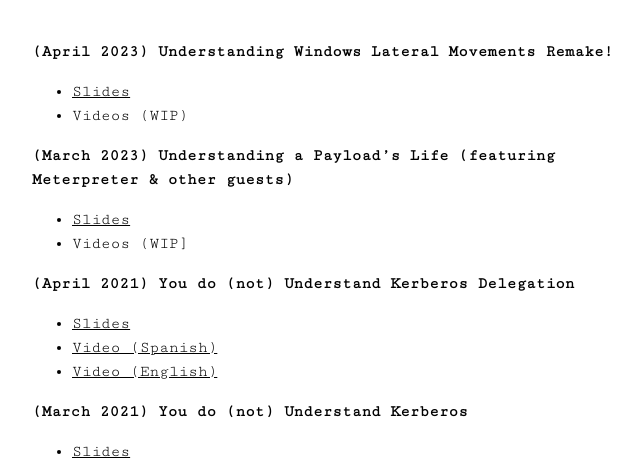
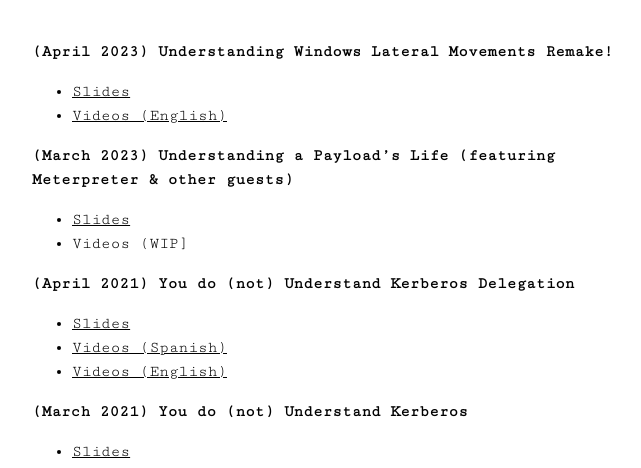
Before and after one commit to attl4s/attl4s.github.io, a Jekyll site: the page built from index.md, in a window 1280 px wide. Shown: the part 425-893 px from the top of the page, without its empty margins (292-933 px from the left). Built offline with Jekyll 4.4.1, drawn with Linux system fonts in a browser that asks for light colours.

Commit message:
lateral movs videos

```diff
--- a/index.md
+++ b/index.md
@@ -9,7 +9,7 @@ title: Blog
 
 **(April 2023) Understanding Windows Lateral Movements Remake!**
 * [Slides](https://attl4s.github.io/assets/pdf/Understanding_Windows_Lateral_Movements_2023.pdf)
-* Videos (WIP)
+* [Videos (English)](https://www.youtube.com/watch?v=OjWn4VUeT8A&list=PLwb6et4T42ww94O3z5QDNQsO1f_BwhX-L)
 
 **(March 2023) Understanding a Payload's Life (featuring Meterpreter & other guests)**
 * [Slides](https://attl4s.github.io/assets/pdf/Understanding_a_Payloads_Life.pdf)
@@ -17,8 +17,8 @@ title: Blog
 
 **(April 2021) You do (not) Understand Kerberos Delegation**
 * [Slides](https://attl4s.github.io/assets/pdf/You_do_(not)_Understand_Kerberos_Delegation.pdf)
-* [Video (Spanish)](https://www.youtube.com/playlist?list=PLwb6et4T42wzjNipgnkJdYXTooLrJyvj7)
-* [Video (English)](https://www.youtube.com/playlist?list=PLwb6et4T42wyA0rhT0zFownoA9N8-6t1K)
+* [Videos (Spanish)](https://www.youtube.com/playlist?list=PLwb6et4T42wzjNipgnkJdYXTooLrJyvj7)
+* [Videos (English)](https://www.youtube.com/playlist?list=PLwb6et4T42wyA0rhT0zFownoA9N8-6t1K)
 
 **(March 2021) You do (not) Understand Kerberos**
 * [Slides](https://attl4s.github.io/assets/pdf/You_do_(not)_Understand_Kerberos.pdf)
```
Also changed, not shown: about.md (+1 -1 lines).
